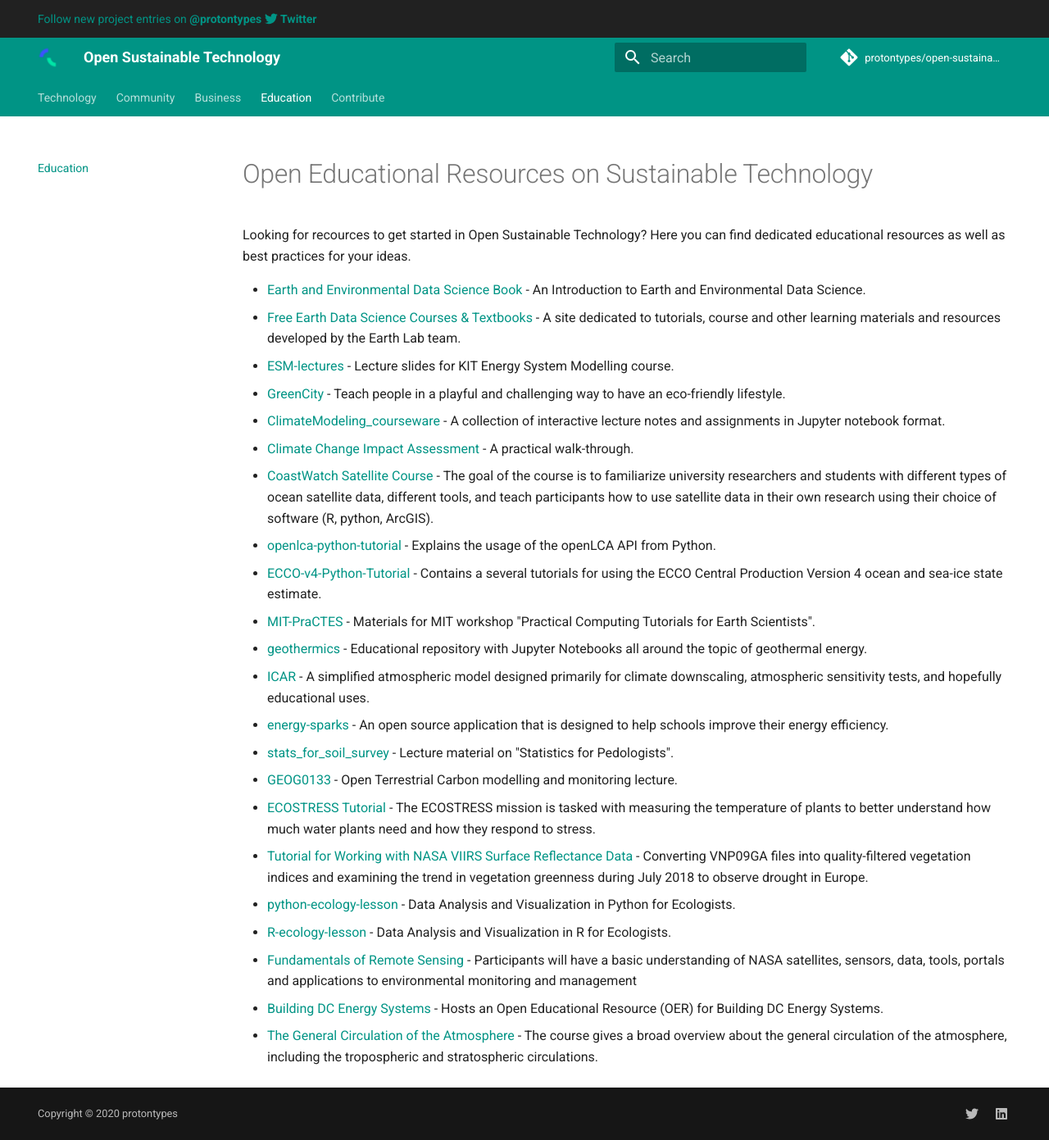
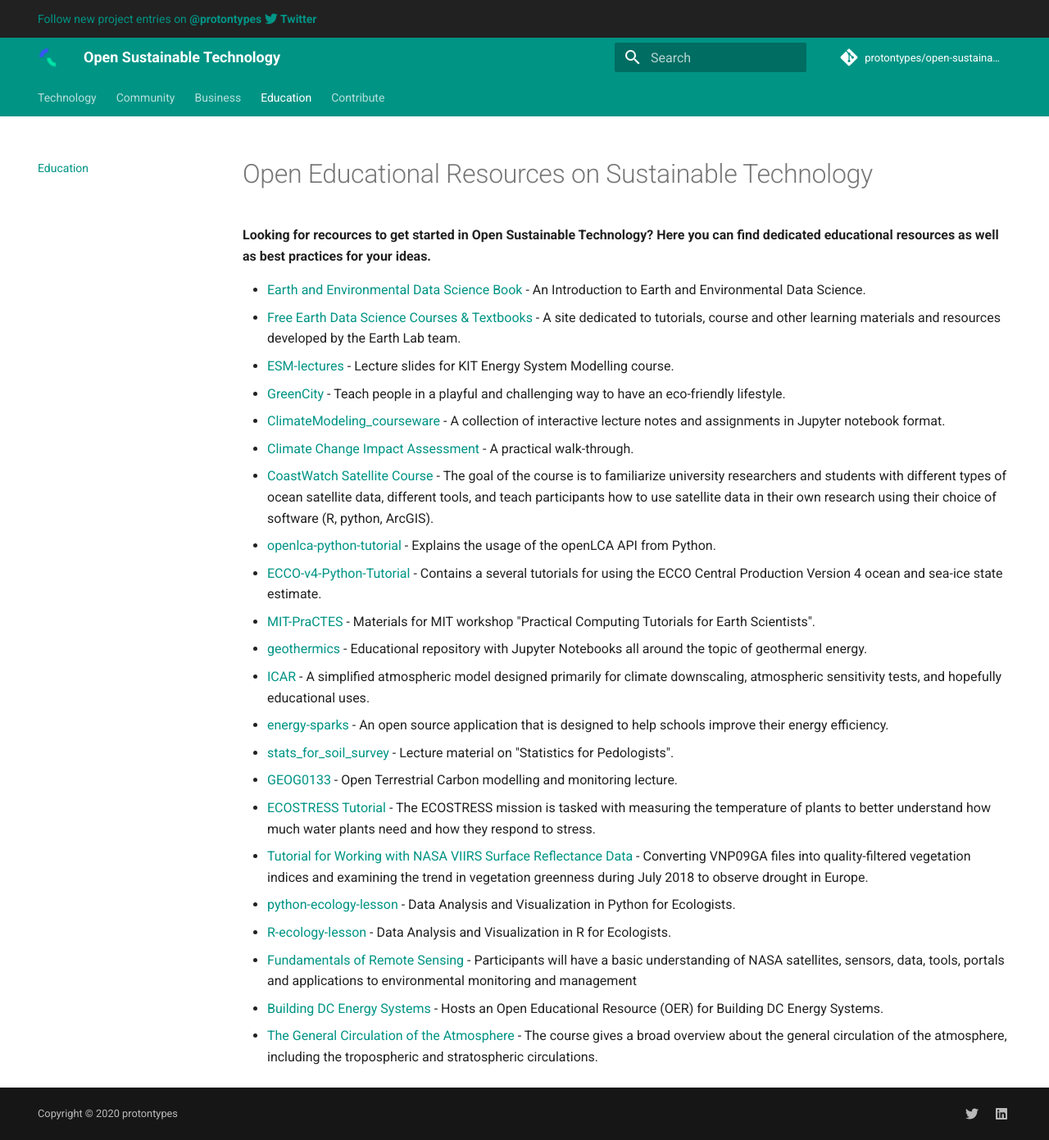
Before and after one commit to protontypes/open-sustainable-technology, an MkDocs documentation site: the page built from docs/EDUCATION.md, in a window 1280 px wide and 1391 px high. Shown: the whole window at 82% size. Built offline with MkDocs 1.6.1 and Material for MkDocs 9.7.7, drawn with Linux system fonts in a browser that asks for light colours; comment, search, counter and statistics services are not loaded.

Commit message:
Bold introductory sentence.

```diff
--- a/docs/EDUCATION.md
+++ b/docs/EDUCATION.md
@@ -1,7 +1,7 @@
 <!--lint ignore awesome-toc awesome-contributing awesome-badge -->
 # Open Educational Resources on Sustainable Technology
 
-Looking for recources to get started in Open Sustainable Technology? Here you can find dedicated educational resources as well as best practices for your ideas.
+__Looking for recources to get started in Open Sustainable Technology? Here you can find dedicated educational resources as well as best practices for your ideas.__
 
 - [Earth and Environmental Data Science Book](https://github.com/earth-env-data-science/earth-env-data-science-book) - An Introduction to Earth and Environmental Data Science.
 - [Free Earth Data Science Courses & Textbooks](https://github.com/earthlab/earthlab.github.io) - A site dedicated to tutorials, course and other learning materials and resources developed by the Earth Lab team.
```
